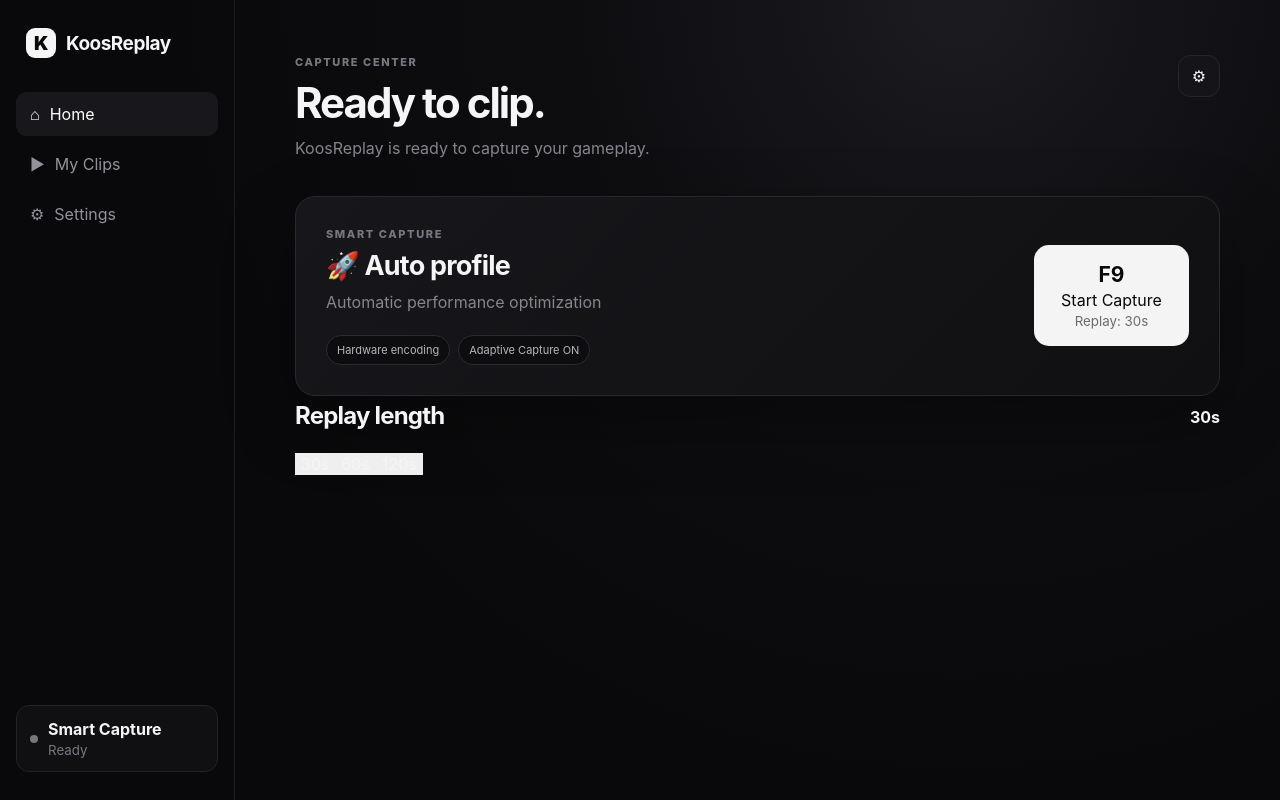
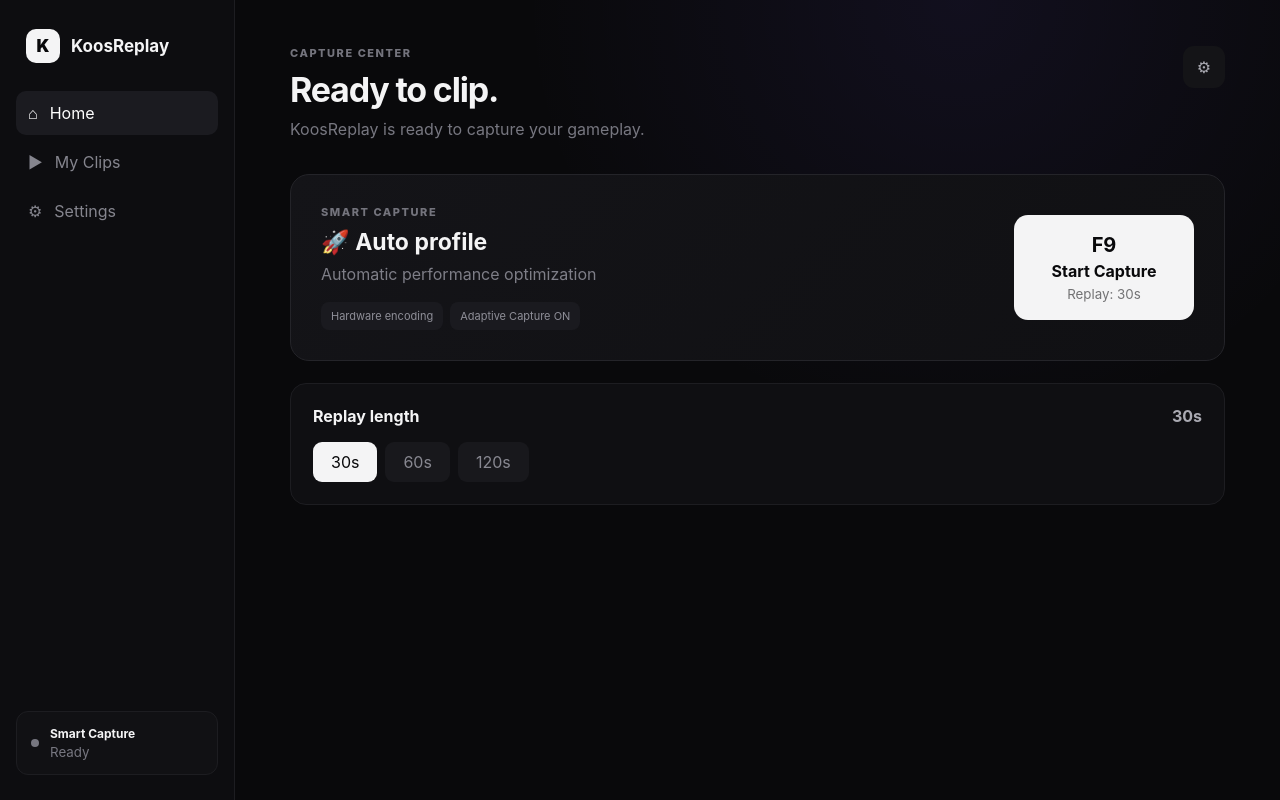
Before and after one commit to Iuppeka/KoosReplay, a React (Vite) app: page / in a window 1280 px wide. Built offline with nearby package versions, Linux system fonts and the light colour scheme.

Commit message:
Refactor CSS styles for improved layout and design
Updated styles for various components including buttons, headers, and layout adjustments. Improved color scheme and spacing for better visual consistency.

```diff
--- a/src/styles.css
+++ b/src/styles.css
@@ -2,149 +2,152 @@
   box-sizing: border-box;
 }
 
-:root {
-  font-family:
-    Inter,
-    ui-sans-serif,
-    system-ui,
-    -apple-system,
-    BlinkMacSystemFont,
-    "Segoe UI",
-    sans-serif;
-
-  color: #f5f5f7;
-  background: #09090b;
+html,
+body,
+#root {
+  margin: 0;
+  width: 100%;
+  height: 100%;
 }
 
 body {
-  margin: 0;
-  min-width: 1000px;
+  font-family:
+    Inter,
+    Segoe UI,
+    Arial,
+    sans-serif;
+
   background: #09090b;
+  color: #f4f4f5;
+}
+
+button,
+input,
+select {
+  font: inherit;
 }
 
 button {
-  font: inherit;
-  color: inherit;
   border: 0;
   cursor: pointer;
 }
 
 .app {
-  min-height: 100vh;
   display: flex;
-
+  width: 100%;
+  height: 100%;
+  min-height: 650px;
   background:
     radial-gradient(
       circle at 75% 0%,
-      #1b1b20 0,
-      #0d0d10 32%,
-      #09090b 65%
-    );
+      rgba(120, 90, 255, 0.08),
+      transparent 35%
+    ),
+    #09090b;
 }
-
-/* Sidebar */
 
 .sidebar {
   width: 235px;
-  min-height: 100vh;
-
-  padding: 28px 16px;
+  flex-shrink: 0;
 
   display: flex;
   flex-direction: column;
 
-  border-right: 1px solid #1d1d21;
+  padding: 25px 16px;
+
+  border-right:
+    1px solid #1d1d21;
+
+  background:
+    rgba(13, 13, 16, 0.94);
 }
 
 .brand {
   display: flex;
   align-items: center;
+  gap: 11px;
 
-  gap: 10px;
+  padding: 4px 10px 28px;
 
-  padding: 0 10px 34px;
-
-  font-size: 19px;
-  font-weight: 750;
-  letter-spacing: -0.5px;
+  font-size: 17px;
+  font-weight: 700;
 }
 
 .brand-icon {
-  width: 30px;
-  height: 30px;
+  display: flex;
+  align-items: center;
+  justify-content: center;
 
-  display: grid;
-  place-items: center;
+  width: 34px;
+  height: 34px;
 
-  border-radius: 9px;
+  border-radius: 10px;
 
-  background: #f5f5f5;
+  background: #f4f4f5;
   color: #09090b;
 
   font-weight: 900;
 }
 
 nav {
-  display: grid;
-  gap: 6px;
+  display: flex;
+  flex-direction: column;
+  gap: 5px;
 }
 
 .nav-button {
-  width: 100%;
-
-  padding: 12px 14px;
-
   display: flex;
   align-items: center;
+  gap: 12px;
 
-  gap: 10px;
+  width: 100%;
+  padding: 12px;
+
+  border-radius: 10px;
+
+  background: transparent;
+  color: #85858e;
 
   text-align: left;
 
-  border-radius: 11px;
-
-  background: transparent;
-
-  color: #92929a;
-
   transition:
-    background 0.18s ease,
-    color 0.18s ease,
-    transform 0.18s ease;
+    background 0.15s ease,
+    color 0.15s ease;
 }
 
 .nav-button:hover {
-  color: white;
-  background: #151519;
+  background: #161619;
+  color: #fff;
 }
 
 .nav-button.active {
-  color: white;
-  background: #18181c;
+  background: #1b1b20;
+  color: #fff;
 }
 
 .capture-status {
-  margin-top: auto;
-
   display: flex;
   align-items: center;
+  gap: 11px;
 
-  gap: 10px;
+  margin-top: auto;
+  padding: 14px;
 
-  padding: 13px;
+  border:
+    1px solid #1d1d21;
 
-  border: 1px solid #222227;
-  border-radius: 13px;
+  border-radius: 12px;
 
-  background: #101012;
+  background: #111114;
 }
 
-.capture-status strong,
-.capture-status small {
+.capture-status strong {
   display: block;
+  font-size: 12px;
 }
 
 .capture-status small {
+  display: block;
   margin-top: 3px;
   color: #777780;
 }
@@ -152,300 +155,313 @@ nav {
 .status-dot {
   width: 8px;
   height: 8px;
-
   border-radius: 50%;
-
-  background: #65d992;
-
-  box-shadow: 0 0 12px #65d992;
 }
 
-/* Main */
+main {
+  flex: 1;
+  overflow: auto;
 
-main {
-  width: min(1100px, calc(100vw - 235px));
-
-  margin: 0 auto;
-
-  padding: 55px 60px;
+  padding: 46px 55px;
 }
 
 header {
   display: flex;
+  align-items: flex-start;
   justify-content: space-between;
-  align-items: flex-start;
 
-  margin-bottom: 35px;
+  max-width: 1100px;
 }
 
 .eyebrow {
-  margin: 0 0 8px;
+  margin: 0 0 9px;
 
-  color: #777780;
+  color: #74747d;
 
   font-size: 11px;
   font-weight: 800;
-
-  letter-spacing: 1.6px;
+  letter-spacing: 0.14em;
 }
 
 h1 {
-  margin: 5px 0 8px;
+  margin: 0;
 
-  font-size: 42px;
-
-  letter-spacing: -2px;
+  font-size: 34px;
+  letter-spacing: -0.035em;
 }
 
 h2 {
-  margin: 5px 0 8px;
-
-  letter-spacing: -0.8px;
+  margin: 0;
 }
 
-.subtitle,
-.capture-description {
-  margin: 0;
+.subtitle {
+  margin: 9px 0 0;
 
-  color: #85858d;
-
-  line-height: 1.55;
+  color: #777780;
 }
 
 .settings-button {
   width: 42px;
   height: 42px;
 
-  border-radius: 12px;
+  border-radius: 11px;
 
-  background: #151519;
+  background: #141417;
+  color: #aaaab2;
 
-  border: 1px solid #25252a;
+  transition: 0.15s;
 }
 
-/* Capture card */
+.settings-button:hover {
+  background: #202024;
+  color: white;
+}
 
 .capture-card {
   display: flex;
+  align-items: center;
+  justify-content: space-between;
 
-  justify-content: space-between;
-  align-items: center;
+  max-width: 1100px;
 
+  margin-top: 35px;
   padding: 30px;
 
-  border: 1px solid #28282e;
-  border-radius: 20px;
+  border:
+    1px solid #242429;
+
+  border-radius: 19px;
 
   background:
     linear-gradient(
       135deg,
-      #17171b,
-      #101012
+      #141418,
+      #101013
     );
-
-  box-shadow: 0 25px 70px #00000055;
 }
 
 .capture-card h2 {
-  font-size: 27px;
+  font-size: 23px;
+}
+
+.capture-description {
+  margin: 8px 0 18px;
+  color: #7e7e87;
 }
 
 .chips {
   display: flex;
-  gap: 8px;
-
-  margin-top: 20px;
+  gap: 7px;
 }
 
 .chips span {
   padding: 7px 10px;
 
-  border: 1px solid #2b2b31;
-  border-radius: 999px;
+  border-radius: 8px;
 
-  background: #0d0d10;
+  background: #1a1a1f;
 
-  color: #b5b5bd;
+  color: #8f8f98;
 
   font-size: 11px;
 }
 
 .replay-button {
-  min-width: 155px;
+  display: flex;
+  flex-direction: column;
+  align-items: center;
 
-  padding: 17px;
+  min-width: 180px;
+  padding: 18px 24px;
 
-  display: grid;
-  gap: 3px;
-
-  border-radius: 15px;
+  border-radius: 14px;
 
   background: #f4f4f5;
   color: #09090b;
 
   transition:
-    transform 0.18s ease,
-    box-shadow 0.18s ease;
+    transform 0.15s ease,
+    box-shadow 0.15s ease;
 }
 
 .replay-button:hover {
   transform: translateY(-2px);
-
-  box-shadow: 0 12px 30px #00000055;
+  box-shadow:
+    0 12px 30px
+    rgba(255, 255, 255, 0.08);
 }
 
 .replay-button strong {
-  font-size: 21px;
+  font-size: 20px;
+}
+
+.replay-button span {
+  margin-top: 4px;
+  font-weight: 700;
 }
 
 .replay-button small {
-  color: #6b6b72;
+  margin-top: 5px;
+  opacity: 0.55;
 }
 
-/* Clips */
+.settings-preview,
+.settings-panel {
+  max-width: 1100px;
 
-.clips-section {
-  margin-top: 38px;
+  margin-top: 22px;
+  padding: 22px;
+
+  border:
+    1px solid #1d1d21;
+
+  border-radius: 16px;
+
+  background: #0f0f12;
 }
 
 .section-header {
   display: flex;
+  align-items: center;
   justify-content: space-between;
-  align-items: center;
 
-  margin-bottom: 15px;
+  margin-bottom: 16px;
+}
+
+.section-header h2 {
+  font-size: 16px;
+}
+
+.section-header strong {
+  color: #aaaab2;
+}
+
+.option-row {
+  display: flex;
+  gap: 8px;
+}
+
+.option {
+  padding: 10px 18px;
+
+  border-radius: 9px;
+
+  background: #18181c;
+  color: #888891;
+}
+
+.option:hover {
+  background: #222228;
+  color: white;
+}
+
+.active-option {
+  background: #f4f4f5;
+  color: #09090b;
+}
+
+.clips-section {
+  max-width: 1100px;
+  margin-top: 30px;
 }
 
 .section-header button {
   background: transparent;
-
-  color: #9999a2;
+  color: #777780;
 }
 
-.clips {
-  display: grid;
-  gap: 9px;
+.empty-state {
+  max-width: 1100px;
+
+  margin-top: 30px;
+  padding: 70px 20px;
+
+  text-align: center;
+
+  border:
+    1px solid #1d1d21;
+
+  border-radius: 16px;
+
+  background: #0f0f12;
 }
 
-.clip {
+.empty-icon {
+  display: inline-flex;
+
+  align-items: center;
+  justify-content: center;
+
+  width: 52px;
+  height: 52px;
+
+  margin-bottom: 15px;
+
+  border-radius: 15px;
+
+  background: #1a1a1f;
+
+  color: #aaaab2;
+}
+
+.empty-state h2 {
+  font-size: 18px;
+}
+
+.empty-state p {
+  color: #66666e;
+}
+
+.settings-panel {
+  display: flex;
+  flex-direction: column;
+}
+
+.setting {
   display: flex;
   align-items: center;
+  justify-content: space-between;
 
-  gap: 15px;
+  padding: 21px 4px;
 
-  padding: 10px;
-
-  border: 1px solid #1d1d21;
-  border-radius: 14px;
-
-  background: #0f0f12;
-
-  transition:
-    transform 0.18s ease,
-    border-color 0.18s ease;
+  border-bottom:
+    1px solid #1d1d21;
 }
 
-.clip:hover {
-  transform: translateY(-1px);
-
-  border-color: #33333a;
+.setting:last-child {
+  border-bottom: 0;
 }
 
-.thumbnail {
-  width: 145px;
-  height: 76px;
-
-  position: relative;
-
-  display: grid;
-  place-items: center;
-
-  border-radius: 9px;
-
-  background:
-    linear-gradient(
-      135deg,
-      #28282e,
-      #121216
-    );
-
-  color: #c4c4c9;
+.setting strong {
+  font-size: 14px;
 }
 
-.thumbnail small {
-  position: absolute;
+.setting p {
+  margin: 6px 0 0;
 
-  right: 7px;
-  bottom: 6px;
-
-  padding: 2px 5px;
-
-  border-radius: 4px;
-
-  background: #000000bb;
-}
-
-.clip-info {
-  flex: 1;
-
-  display: grid;
-  gap: 4px;
-}
-
-.clip-info span,
-.clip-info small {
-  color: #777780;
+  color: #66666e;
 
   font-size: 12px;
 }
 
-.more-button {
-  padding: 15px;
+.setting select,
+.setting input:not([type="checkbox"]) {
+  min-width: 140px;
 
-  background: transparent;
+  padding: 9px 11px;
 
-  color: #777780;
+  border:
+    1px solid #29292e;
+
+  border-radius: 8px;
+
+  outline: none;
+
+  background: #18181c;
+  color: #eeeef0;
 }
 
-/* Performance */
-
-.performance-card {
-  margin-top: 28px;
-
-  padding: 23px 25px;
-
-  display: flex;
-  justify-content: space-between;
-  align-items: center;
-
-  border: 1px solid #202025;
-  border-radius: 16px;
-
-  background: #0d0d10;
+.setting input[type="checkbox"] {
+  width: 18px;
+  height: 18px;
 }
-
-.performance-card p:last-child {
-  max-width: 650px;
-
-  margin: 0;
-
-  color: #777780;
-
-  line-height: 1.5;
-}
-
-.performance-status {
-  text-align: right;
-}
-
-.performance-status strong {
-  display: block;
-
-  color: #6fd69a;
-}
-
-.performance-status span {
-  color: #707078;
-
-  font-size: 11px;
-}
```
